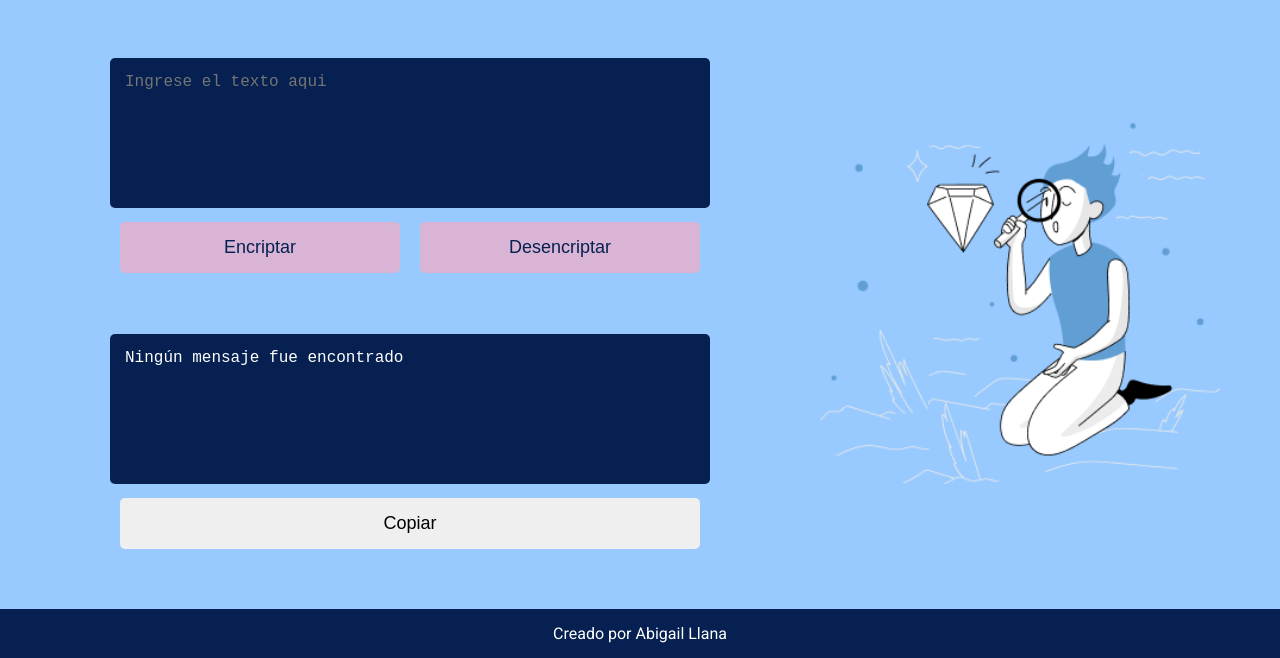
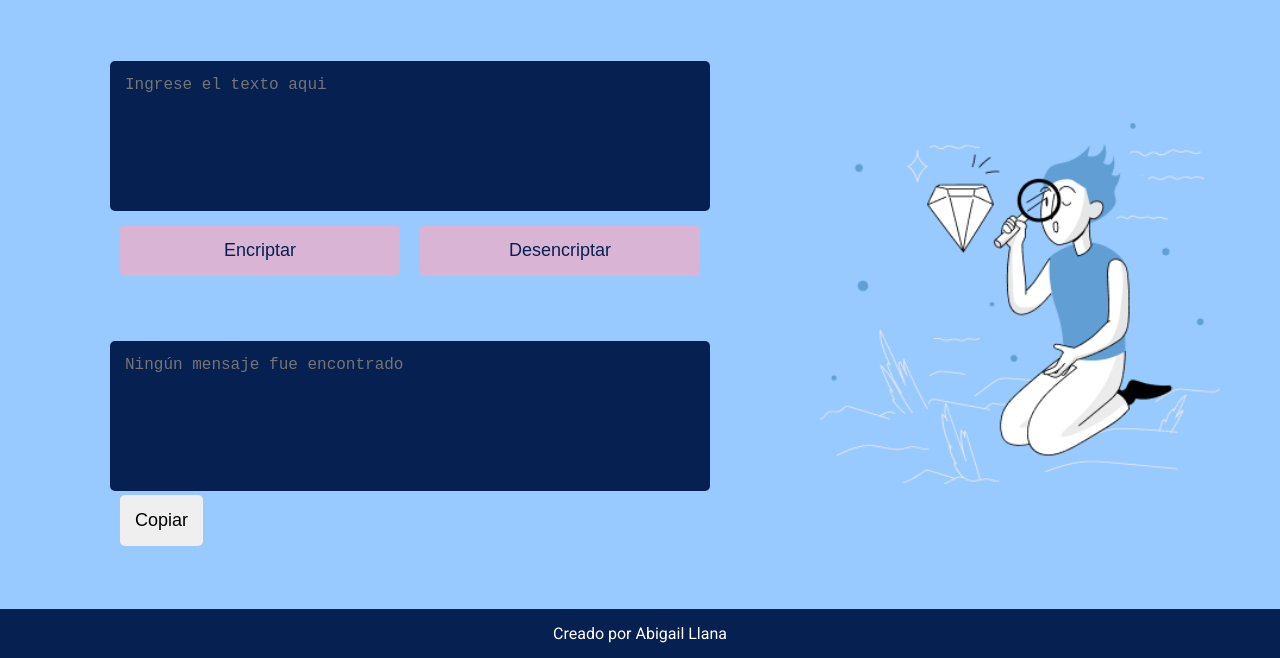
Before and after one commit to ibAbi-serendipity/encriptador-de-texto, a plain HTML site: page index.html in a window 1280 px wide. Shown: the part 142-800 px from the top of the page. Drawn offline with Linux system fonts and the light colour scheme.

Commit message:
Update index.html

```diff
--- a/index.html
+++ b/index.html
@@ -21,9 +21,9 @@
                 </div>
             </section>
             <section class="main__box">
-                <textarea class="box__textarea">Ningún mensaje fue encontrado</textarea>
-                <div class="main__buttons">
-                    <button class="copy">Copiar</button>
+                <textarea class="box__textarea" placeholder="Ningún mensaje fue encontrado"></textarea>
+                <div class="main__buttons__2">
+                    <button onclick="copy()" class="copy">Copiar</button>
                 </div>
             </section>
         </section>
```
